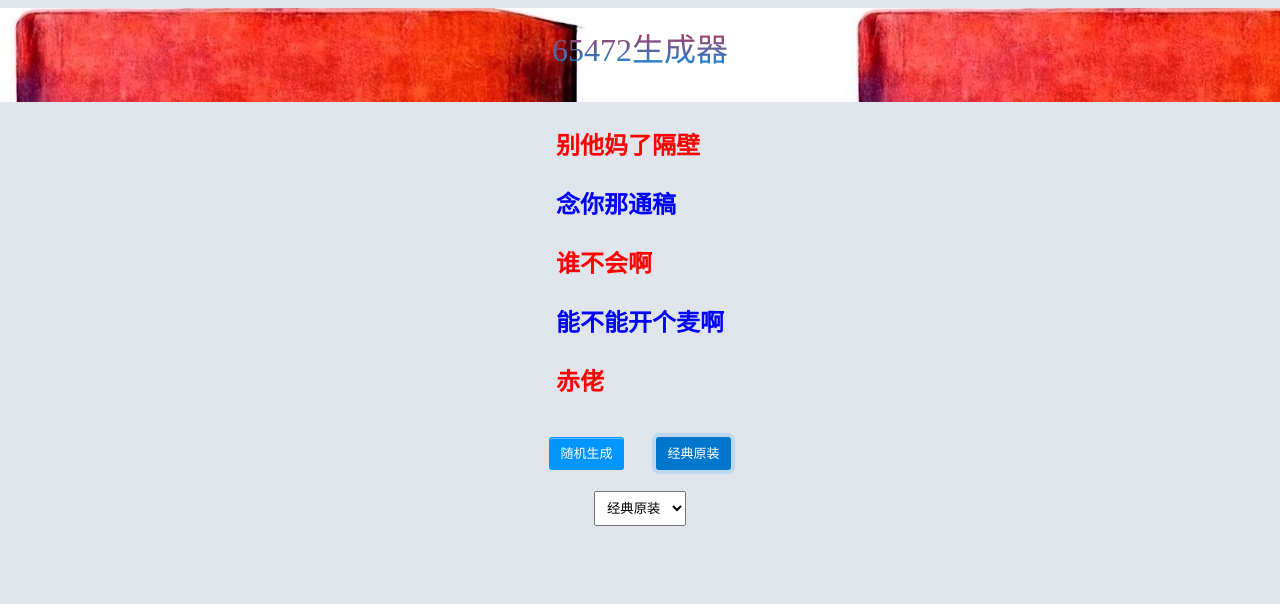
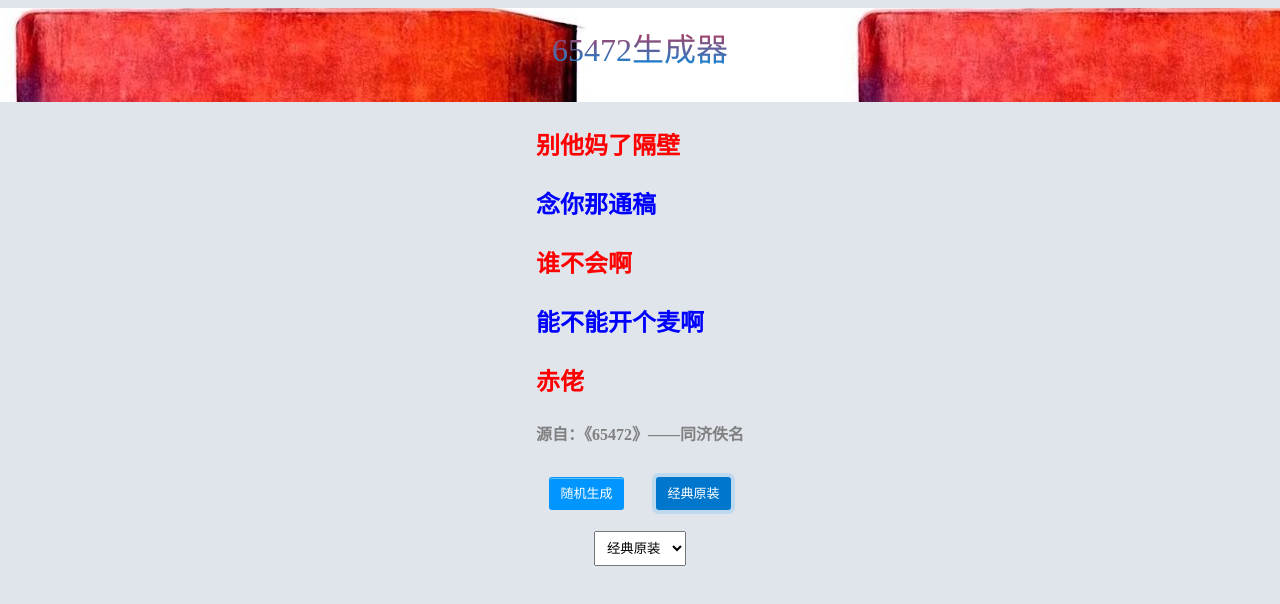
Before and after one commit to OceanPresentChao/65472Generator, a Vue app: page / in a window 1280 px wide. Both pictures are taken after a click on the button "经典原装". Shown: the top 604 px of the page. Built offline with nearby package versions, Linux system fonts and the light colour scheme; what segmentit would draw is missing.

Commit message:
✨ feat: 新增诗词来源

```diff
--- a/src/components/Generator.vue
+++ b/src/components/Generator.vue
@@ -3,9 +3,10 @@
         <div class="title">
             <p>65472生成器</p>
         </div>
-        <div class="content">
+        <div class="content" v-if="sentences.length">
             <p v-for="val in sentences" :key="val" class="tracking-in-contract-bck-top" :class="fontStyle">{{ val }}
             </p>
+            <p style="color:grey;font-size: medium;">源自：《{{ origin }}》——{{ author }}</p>
             <!-- <div>indexArr:{{indexArr}}</div> -->
         </div>
         <div style="display:flex;flex-wrap: wrap;justify-content: center;">
@@ -34,7 +35,9 @@ export default {
             indexSet: new Set(),
             want: [6, 5, 4, 7, 2],
             thelast: ["别他妈了隔壁", "念你那通稿", "谁不会啊", "能不能开个麦啊", "赤佬"],
-            fontStyle: "p1"
+            fontStyle: "p1",
+            origin: "Loading...",
+            author: "",
         }
     },
     computed: {
@@ -79,6 +82,8 @@ export default {
         generateRaw() {
             this.sentences = this.thelast
             this.fontStyle = "p2"
+            this.origin = "65472"
+            this.author = "同济佚名"
         },
         getShiCi() {
             let that = this
@@ -89,7 +94,8 @@ export default {
                     let shiciArr = result.data.origin.content
                     let tagArr = result.data.matchTags
                     that.transformSent(shiciArr)
-                    that.addCandidate(result.data.origin.title)
+                    that.origin = result.data.origin.title
+                    that.author = result.data.origin.author
                     tagArr.forEach((v) => {
                         that.addCandidate(v)
                     })
```
Also changed, not shown: 1 other file (tests, documents, lock files or other folders).
